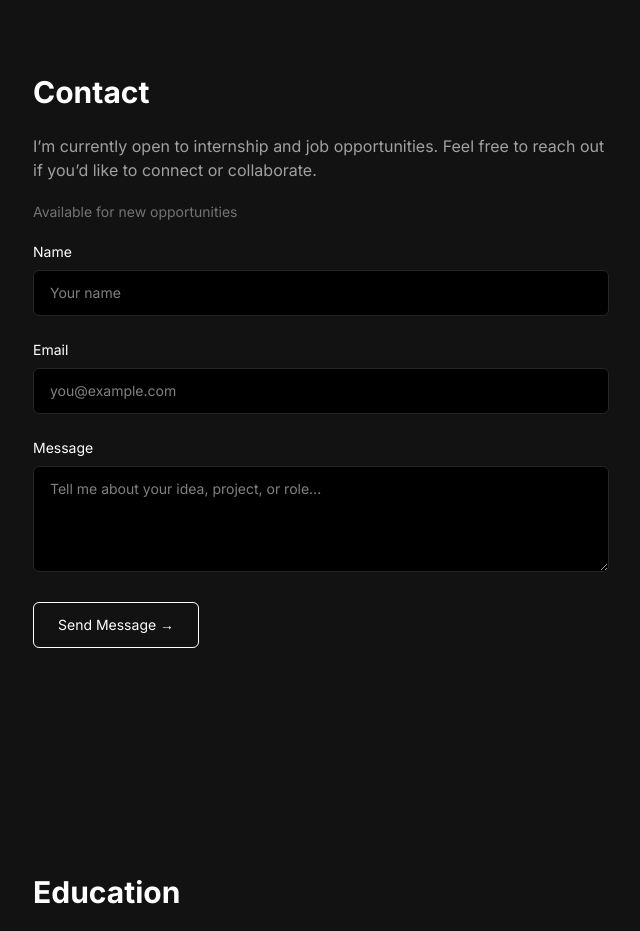
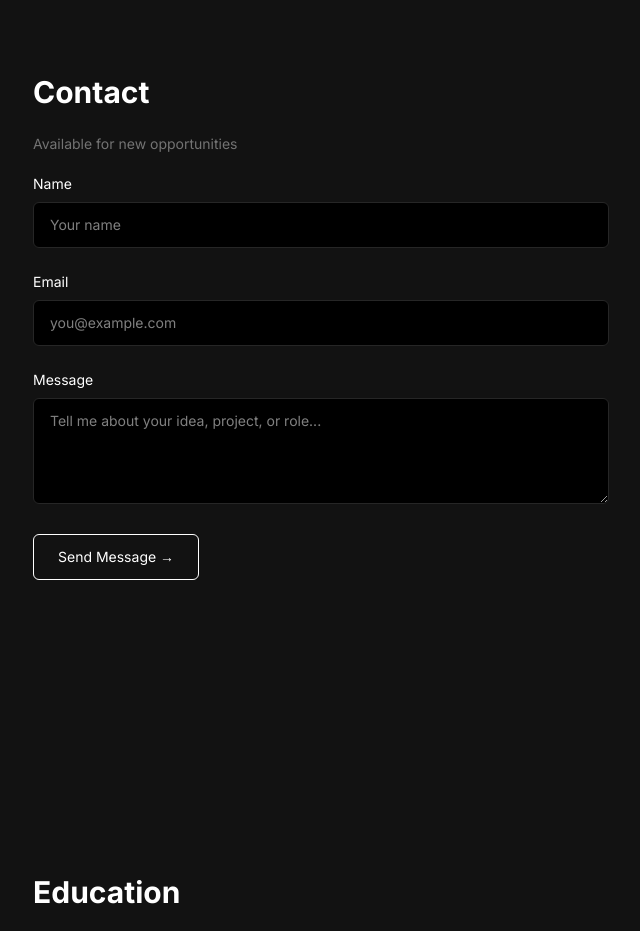
Before and after one commit to smttomar/Portfolio, a Next.js app: page / in a window 1280 px wide. Shown: the part 2500-3431 px from the top of the page, without its empty margins (47-687 px from the left). Built offline with nearby package versions, Linux system fonts and the light colour scheme; no server answers.

Commit message:
Update contact

```diff
--- a/sections/Contact.tsx
+++ b/sections/Contact.tsx
@@ -30,10 +30,6 @@ export default function Contact() {
             </Reveal>
 
             <Reveal>
-                <p className="text-neutral-700 dark:text-neutral-400 mb-5 mt-5 max-w-xl">
-                    I’m currently open to internship and job opportunities. Feel
-                    free to reach out if you’d like to connect or collaborate.
-                </p>
                 <p className="text-sm text-neutral-500 mb-5">
                     Available for new opportunities
                 </p>
```
